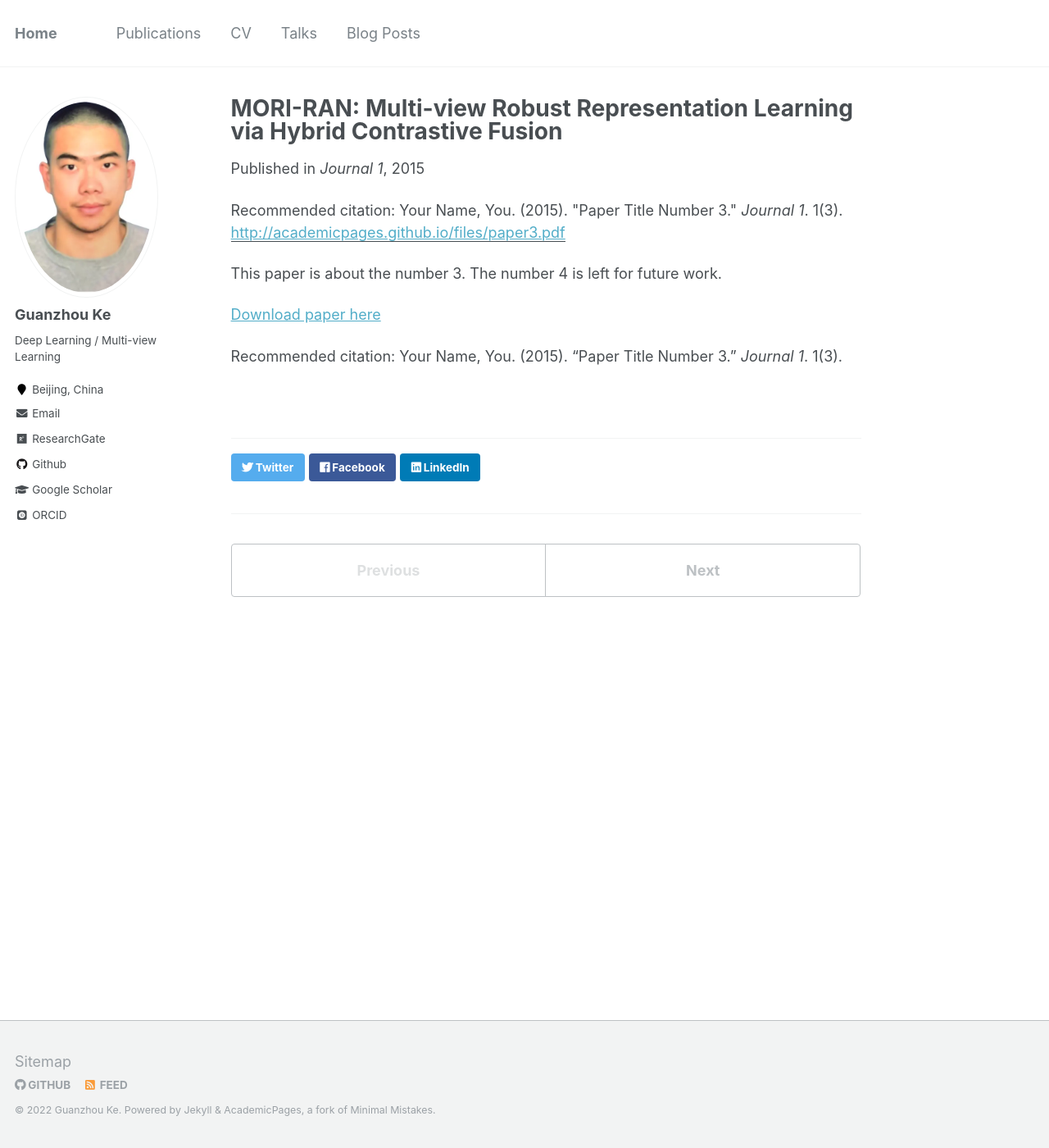
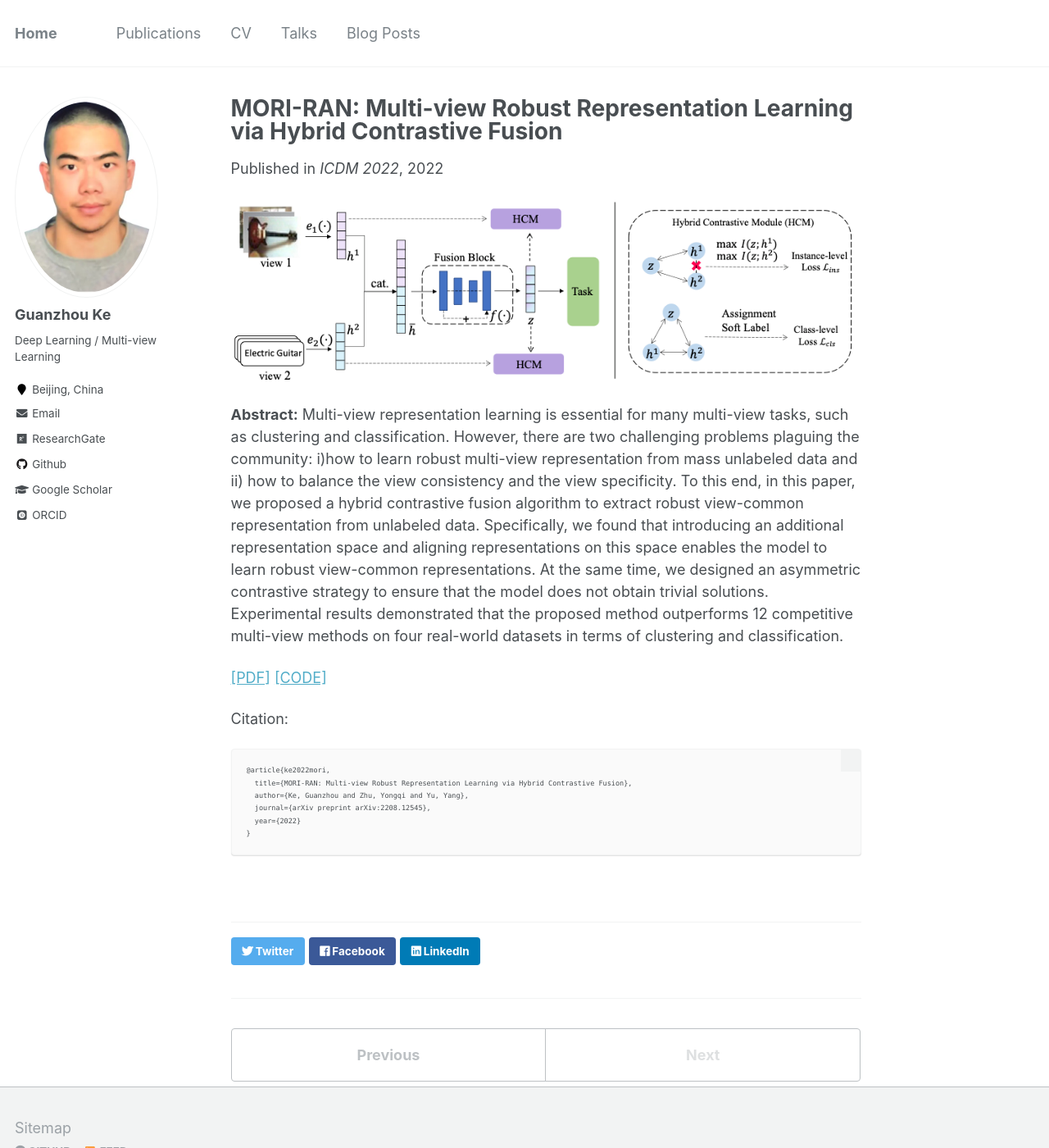
Before and after one commit to Guanzhou-Ke/guanzhou-ke.github.io, a Jekyll site: the page built from _publications/mori-ran.md, in a window 1280 px wide and 1400 px high. Shown: the whole window at 82% size. Built offline with Jekyll 4.4.1, drawn with Linux system fonts in a browser that asks for light colours; some web fonts are replaced.

Commit message:
add moriran

````diff
--- a/_publications/mori-ran.md
+++ b/_publications/mori-ran.md
@@ -2,14 +2,25 @@
 title: "MORI-RAN: Multi-view Robust Representation Learning via Hybrid Contrastive Fusion"
 collection: publications
 permalink: /publication/mori-ran
-excerpt: '**Guanzhou Ke**, Yongqi Zhu, Yang Yu'
-date: 2015-10-01
-venue: 'Journal 1'
-paperurl: 'http://academicpages.github.io/files/paper3.pdf'
-citation: 'Your Name, You. (2015). &quot;Paper Title Number 3.&quot; <i>Journal 1</i>. 1(3).'
+excerpt: '**Guanzhou Ke**, Yongqi Zhu, and Yang Yu'
+date: 2022-09-01
+venue: 'ICDM 2022'
 ---
-This paper is about the number 3. The number 4 is left for future work.
 
-[Download paper here](http://academicpages.github.io/files/paper3.pdf)
+![Arch](https://ihades.cn/images/mori-ran-arch.png)
 
-Recommended citation: Your Name, You. (2015). "Paper Title Number 3." <i>Journal 1</i>. 1(3).
+
+**Abstract:** Multi-view representation learning is essential for many multi-view tasks, such as clustering and classification. However, there are two challenging problems plaguing the community: i)how to learn robust multi-view representation from mass unlabeled data and ii) how to balance the view consistency and the view specificity. To this end, in this paper, we proposed a hybrid contrastive fusion algorithm to extract robust view-common representation from unlabeled data. Specifically, we found that introducing an additional representation space and aligning representations on this space enables the model to learn robust view-common representations. At the same time, we designed an asymmetric contrastive strategy to ensure that the model does not obtain trivial solutions. Experimental results demonstrated that the proposed method outperforms 12 competitive multi-view methods on four real-world datasets in terms of clustering and classification.
+
+[\[PDF\]](https://arxiv.org/pdf/2208.12545) [\[CODE\]](https://github.com/Guanzhou-Ke/mori-ran)
+
+Citation:
+
+```
+@article{ke2022mori,
+  title={MORI-RAN: Multi-view Robust Representation Learning via Hybrid Contrastive Fusion},
+  author={Ke, Guanzhou and Zhu, Yongqi and Yu, Yang},
+  journal={arXiv preprint arXiv:2208.12545},
+  year={2022}
+}
+```
````
Also changed, not shown: _publications/conan-contrastive-fusion-networks-for-multi-view-clustering.md (+1 -1 lines), _publications/efficient-multi-view-clustering-networks.md (+1 -1 lines), images/mori-ran-arch.png (added).
